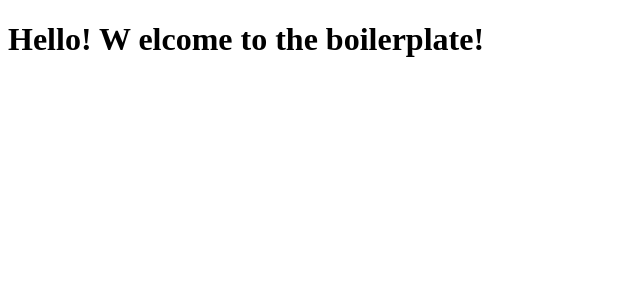
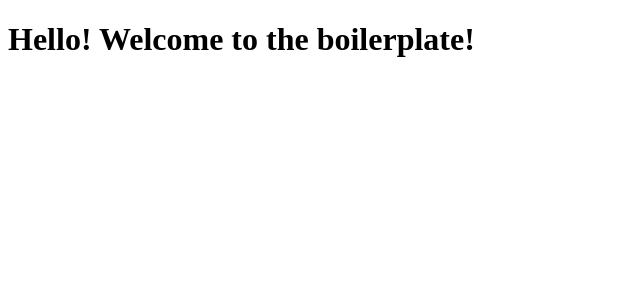
Before and after one commit to JeffersonGarner/React-Boilerplate, a React (Vite) app: page / in a window 1280 px wide. Shown: the top 300 px of the page, without its empty margins (0-640 px from the left). Built offline with nearby package versions, Linux system fonts and the light colour scheme.

Commit message:
remove prettier, more eslint

```diff
--- a/package.json
+++ b/package.json
@@ -23,15 +23,13 @@
         "@typescript-eslint/parser": "^5.56.0",
         "@vitejs/plugin-react-swc": "^3.2.0",
         "eslint": "^8.36.0",
-        "eslint-config-prettier": "^8.8.0",
         "eslint-config-react-app": "^7.0.1",
         "eslint-config-standard-with-typescript": "^34.0.1",
         "eslint-plugin-import": "^2.27.5",
         "eslint-plugin-n": "^15.6.1",
-        "eslint-plugin-prettier": "^4.2.1",
         "eslint-plugin-promise": "^6.1.1",
         "eslint-plugin-react": "^7.32.2",
-        "prettier": "^2.8.7",
+        "eslint-plugin-react-hooks": "^4.6.0",
         "typescript": "^4.9.5",
         "vite": "^4.2.1"
     }
--- a/src/App.tsx
+++ b/src/App.tsx
@@ -1,7 +1,7 @@
 function App(): JSX.Element {
     return (
         <div>
-            <h1>Hello! W elcome to the boilerplate!</h1>
+            <h1>Hello! Welcome to the boilerplate!</h1>
         </div>
     )
 }
```
Also changed, not shown: .eslintrc.cjs, 1 other file (tests, documents, lock files or other folders).
